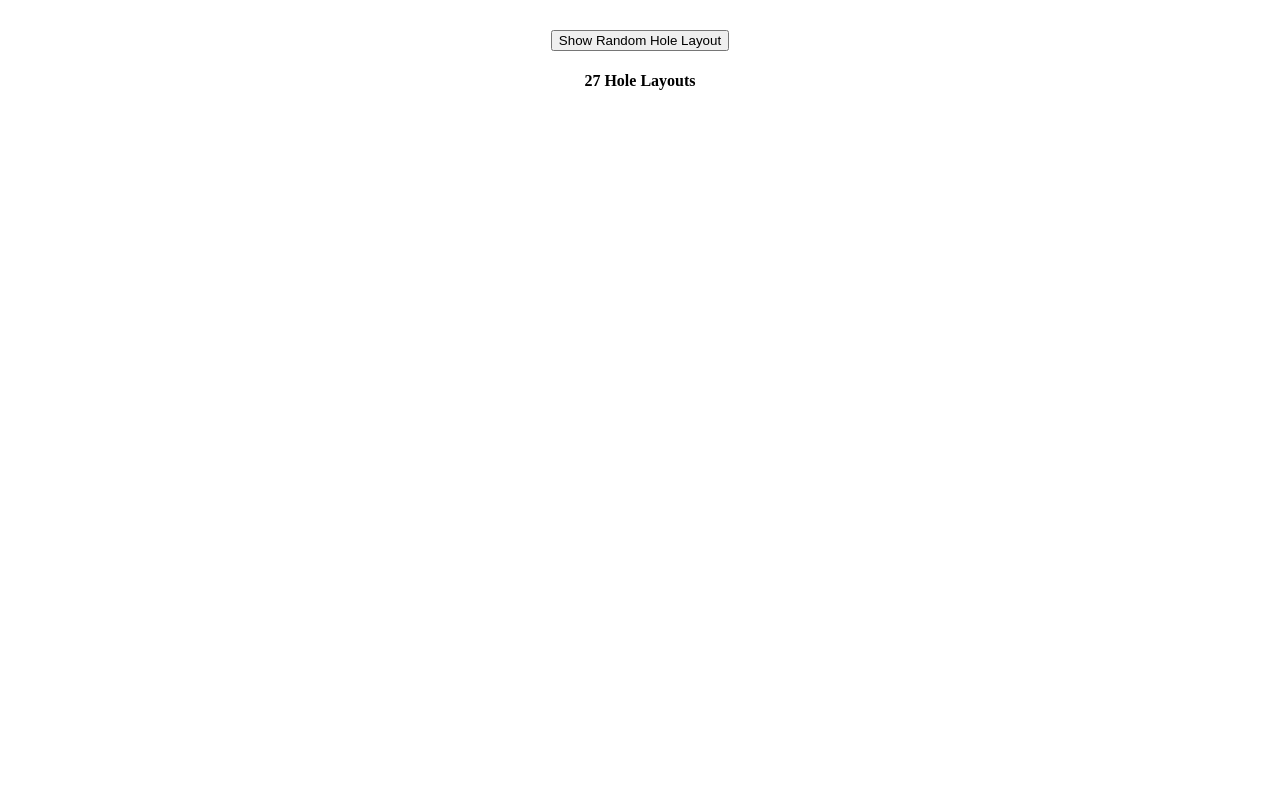
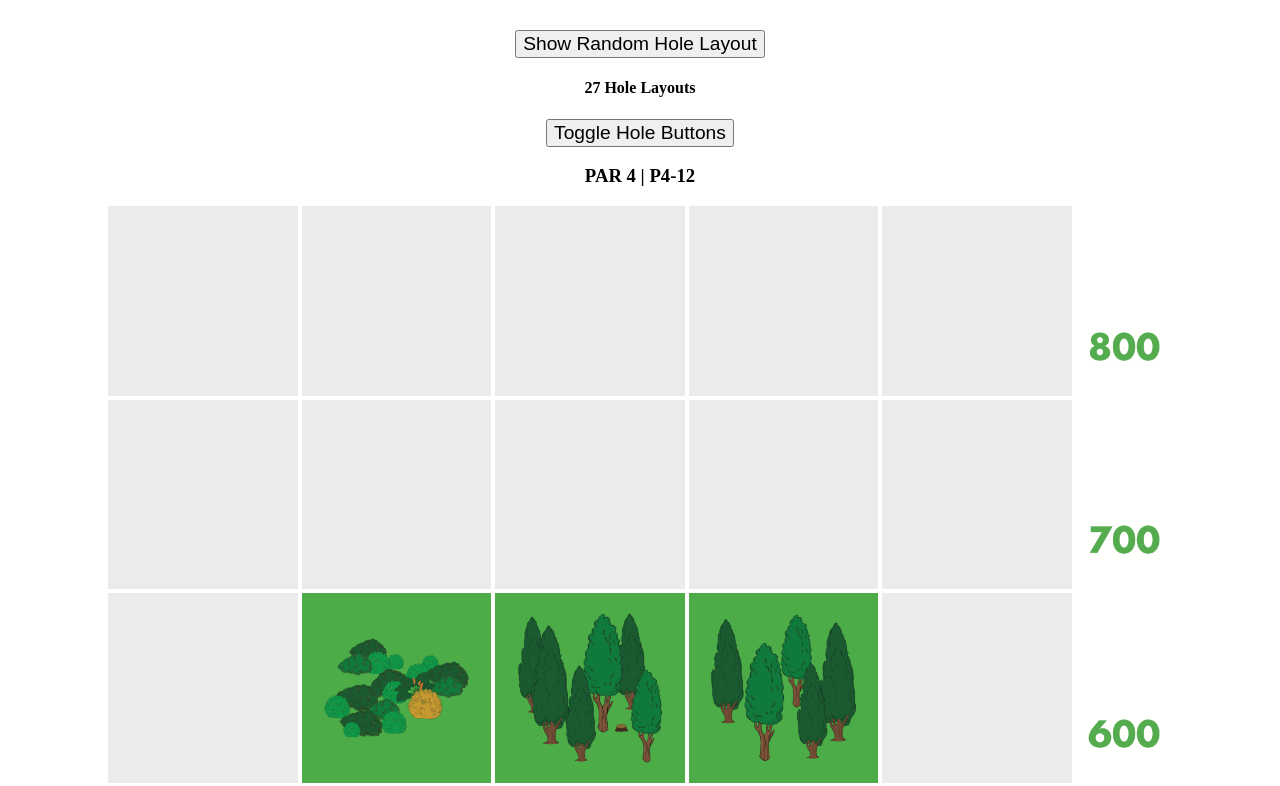
Before and after one commit to Disc-Curious/Course-Correction, a plain HTML site: page index.html in a window 1280 px wide. Shown: the top 786 px of the page. Drawn offline with Linux system fonts and the light colour scheme.

Commit message:
Add button to toggle hole buttons, better font sizing

```diff
--- a/index.html
+++ b/index.html
@@ -441,8 +441,9 @@
 				// add specific hole buttons
 				var div = document.getElementById("holeButtonsContainer");
 				for (var i = 0, j = theLayouts.length; i < j; i++) {
-				button = document.createElement("button");
+					var button = document.createElement("button");
 					button.setAttribute("class", "hole_button");
+					button.setAttribute("style", "font-size: 1.2rem;")
 					button.textContent = theLayouts[i].name;
 					func = "displayHoleLayout('"+theLayouts[i].name+"');";
 					button.setAttribute("onclick", func);
@@ -450,15 +451,23 @@
 				}
 
 				// add hole count
-			randomDiv = document.getElementById("randomButtonContainer");
-			text = document.createElement("h4");
+				var randomDiv = document.getElementById("randomButtonContainer");
+				var text = document.createElement("h4");
 				text.textContent = theLayouts.length + " Hole Layouts";
 				randomDiv.appendChild(text);
+
+				displayHoleLayout('random')
+			}
+			function toggleHoleButtons() {
+				var toggleContainer = document.getElementById("holeButtonsContainer");
+				if (toggleContainer.style.display === "none") {
+				    toggleContainer.style.display = "block";
+				  } else {
+				    toggleContainer.style.display = "none";
+				  }
 			}
 			function displayHoleLayout(hole)
 			{
-
-
 
 			    // create random image number
 				function getRandomLayout(min,max)
@@ -525,8 +534,10 @@
 	</head>
 	<body onload="addButtons()">
 		<div id="randomButtonContainer" style="text-align: center; width: 80%; margin: 0 10%;">
-<button
-onclick="displayHoleLayout('random');">Show Random Hole Layout</button>
+			<button onclick="displayHoleLayout('random');" style="font-size: 1.2rem;">Show Random Hole Layout</button>
+		</div>
+		<div id="toggleButtonContainer" style="text-align: center; width: 80%; margin: 0 10%;">
+			<button onclick="toggleHoleButtons();" style="font-size: 1.2rem;">Toggle Hole Buttons</button>
 		</div>
 		<div id="holeButtonsContainer" style="text-align: center; width: 80%; margin: 0 10%; display: none;">
 		</div>
```
Lines whose indentation alone changed are shown as unchanged.
